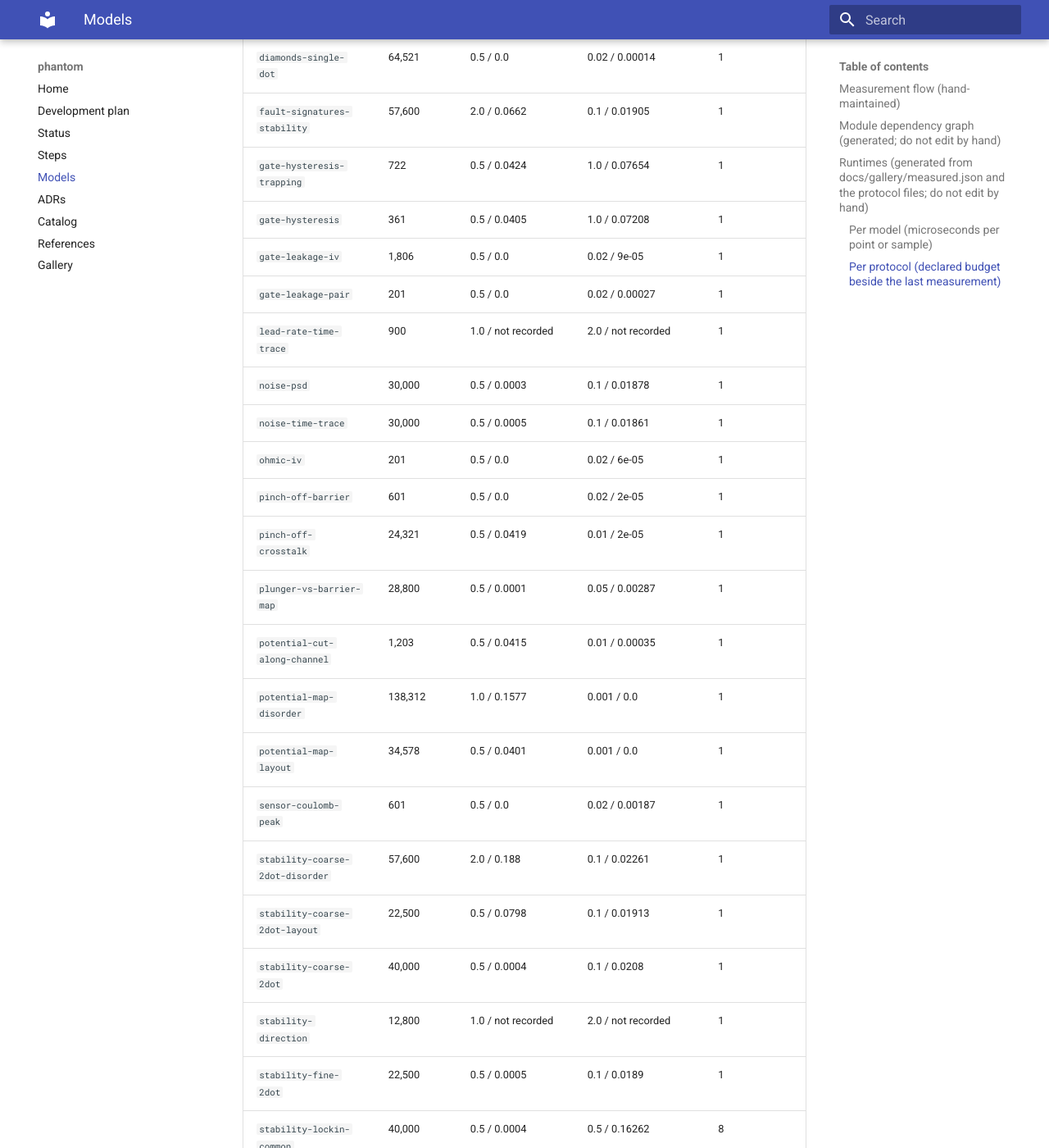
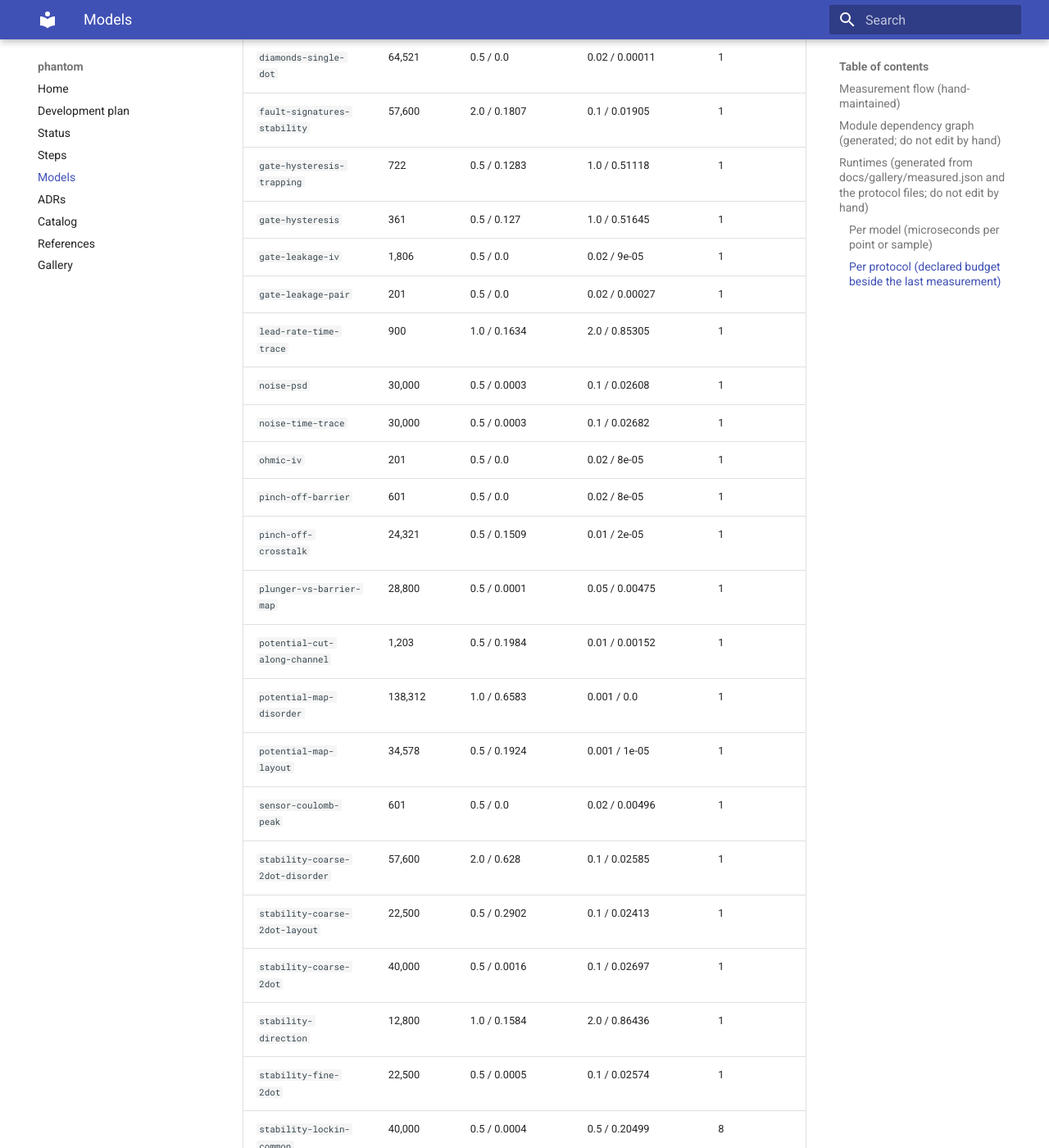
Before and after one commit to CowboyQuantum/phantom, an MkDocs documentation site: the page built from docs/MODELS.md, in a window 1280 px wide and 1400 px high, scrolled down 6006 px. Shown: the whole window at 82% size. Built offline with MkDocs 1.6.1 and Material for MkDocs 9.7.7, drawn with Linux system fonts in a browser that asks for light colours; some of the changed text lies outside the part shown.

Commit message:
gallery: plunger-to-sensor-gate short as the fault signature; unintentional-dots budget 1 s/pt (larger grid with reservoir gates); full runtime record; lint
Budget raised from 400 ms to 1000 ms per point: the layout's bounding box grew with the two reservoir gates, so each draw's charge-energy map is about twice as large.

Co-Authored-By: Claude Fable 5.1 <noreply@anthropic.com>

```diff
--- a/docs/MODELS.md
+++ b/docs/MODELS.md
@@ -233,57 +233,57 @@ flowchart LR
 ## Runtimes (generated from `docs/gallery/measured.json` and the protocol files; do not edit by hand)
 
 <!-- runtimes:start -->
-Last recorded on 2026-10-26 at commit `eb0100e` on Windows-11-10.0.26200-SP0 (python 3.12.10, numpy 2.5.4), by `scripts/gallery.py --record`. Wall times are machine-dependent; counts are exact. The reference platform's numbers are in the CI artifact `gallery-ubuntu-latest` (ADR 0010).
+Last recorded on 2026-10-26 at commit `28e8d87` on Windows-11-10.0.26200-SP0 (python 3.12.10, numpy 2.5.4), by `scripts/gallery.py --record`. Wall times are machine-dependent; counts are exact. The reference platform's numbers are in the CI artifact `gallery-ubuntu-latest` (ADR 0010).
 
 ### Per model (microseconds per point or sample)
 
 | model | what is timed | points | us per point |
 |---|---|---|---|
-| `charge.ci.ConstantInteractionParams.mean_occupation` | thermal occupation per gate point | 10,000 | 1.43 |
-| `charge.hubbard.HubbardParams.mean_occupation` | 16x16 diagonalisation per gate point | 10,000 | 9.872 |
-| `readout.sensor.SensorSETParams.current_a` | sensor current per point | 100,000 | 0.118 |
-| `readout.noise.TelegraphNoise.trace` | one fluctuator per sample | 100,000 | 0.658 |
-| `readout.noise.OneOverFNoise.trace` | 24 fluctuators per sample | 10,000 | 16.021 |
-| `readout.measure.SensedDoubleDot.sweep_a (noisy)` | occupation + sensor + three noise traces per point | 10,000 | 18.406 |
-| `readout.lockin.lockin_sweep_a_per_v` | 8 evaluations per point, noisy | 2,500 | 145.759 |
-| `readout.lockin.lockin_sweep_dynamic_a_per_v` | 8 evaluations + rate dynamics per point, noisy | 2,500 | 154.833 |
-| `readout.loading.latched_occupation` | per scan step | 100,000 | 0.936 |
+| `charge.ci.ConstantInteractionParams.mean_occupation` | thermal occupation per gate point | 10,000 | 2.817 |
+| `charge.hubbard.HubbardParams.mean_occupation` | 16x16 diagonalisation per gate point | 10,000 | 11.477 |
+| `readout.sensor.SensorSETParams.current_a` | sensor current per point | 100,000 | 0.158 |
+| `readout.noise.TelegraphNoise.trace` | one fluctuator per sample | 100,000 | 0.69 |
+| `readout.noise.OneOverFNoise.trace` | 24 fluctuators per sample | 10,000 | 18.332 |
+| `readout.measure.SensedDoubleDot.sweep_a (noisy)` | occupation + sensor + three noise traces per point | 10,000 | 21.664 |
+| `readout.lockin.lockin_sweep_a_per_v` | 8 evaluations per point, noisy | 2,500 | 184.785 |
+| `readout.lockin.lockin_sweep_dynamic_a_per_v` | 8 evaluations + rate dynamics per point, noisy | 2,500 | 213.524 |
+| `readout.loading.latched_occupation` | per scan step | 100,000 | 1.016 |
 
 ### Per protocol (declared budget beside the last measurement)
 
 | protocol | points | compile budget s / measured | run budget ms per point / measured | evaluations per point |
 |---|---|---|---|---|
-| `coulomb-oscillations-single-dot` | 1,201 | 0.5 / 0.0 | 0.05 / 0.00191 | 1 |
-| `crosstalk-lines` | 57,600 | 0.5 / 0.0939 | 0.05 / 0.00195 | 1 |
-| `diamonds-single-dot` | 64,521 | 0.5 / 0.0 | 0.02 / 0.00014 | 1 |
-| `fault-signatures-stability` | 57,600 | 2.0 / 0.0662 | 0.1 / 0.01905 | 1 |
-| `gate-hysteresis-trapping` | 722 | 0.5 / 0.0424 | 1.0 / 0.07654 | 1 |
-| `gate-hysteresis` | 361 | 0.5 / 0.0405 | 1.0 / 0.07208 | 1 |
+| `coulomb-oscillations-single-dot` | 1,201 | 0.5 / 0.0 | 0.05 / 0.00249 | 1 |
+| `crosstalk-lines` | 57,600 | 0.5 / 0.2673 | 0.05 / 0.00244 | 1 |
+| `diamonds-single-dot` | 64,521 | 0.5 / 0.0 | 0.02 / 0.00011 | 1 |
+| `fault-signatures-stability` | 57,600 | 2.0 / 0.1807 | 0.1 / 0.01905 | 1 |
+| `gate-hysteresis-trapping` | 722 | 0.5 / 0.1283 | 1.0 / 0.51118 | 1 |
+| `gate-hysteresis` | 361 | 0.5 / 0.127 | 1.0 / 0.51645 | 1 |
 | `gate-leakage-iv` | 1,806 | 0.5 / 0.0 | 0.02 / 9e-05 | 1 |
 | `gate-leakage-pair` | 201 | 0.5 / 0.0 | 0.02 / 0.00027 | 1 |
-| `lead-rate-time-trace` | 900 | 1.0 / not recorded | 2.0 / not recorded | 1 |
-| `noise-psd` | 30,000 | 0.5 / 0.0003 | 0.1 / 0.01878 | 1 |
-| `noise-time-trace` | 30,000 | 0.5 / 0.0005 | 0.1 / 0.01861 | 1 |
-| `ohmic-iv` | 201 | 0.5 / 0.0 | 0.02 / 6e-05 | 1 |
-| `pinch-off-barrier` | 601 | 0.5 / 0.0 | 0.02 / 2e-05 | 1 |
-| `pinch-off-crosstalk` | 24,321 | 0.5 / 0.0419 | 0.01 / 2e-05 | 1 |
-| `plunger-vs-barrier-map` | 28,800 | 0.5 / 0.0001 | 0.05 / 0.00287 | 1 |
-| `potential-cut-along-channel` | 1,203 | 0.5 / 0.0415 | 0.01 / 0.00035 | 1 |
-| `potential-map-disorder` | 138,312 | 1.0 / 0.1577 | 0.001 / 0.0 | 1 |
-| `potential-map-layout` | 34,578 | 0.5 / 0.0401 | 0.001 / 0.0 | 1 |
-| `sensor-coulomb-peak` | 601 | 0.5 / 0.0 | 0.02 / 0.00187 | 1 |
-| `stability-coarse-2dot-disorder` | 57,600 | 2.0 / 0.188 | 0.1 / 0.02261 | 1 |
-| `stability-coarse-2dot-layout` | 22,500 | 0.5 / 0.0798 | 0.1 / 0.01913 | 1 |
-| `stability-coarse-2dot` | 40,000 | 0.5 / 0.0004 | 0.1 / 0.0208 | 1 |
-| `stability-direction` | 12,800 | 1.0 / not recorded | 2.0 / not recorded | 1 |
-| `stability-fine-2dot` | 22,500 | 0.5 / 0.0005 | 0.1 / 0.0189 | 1 |
-| `stability-lockin-common` | 40,000 | 0.5 / 0.0004 | 0.5 / 0.16262 | 8 |
-| `stability-lockin-detuning` | 40,000 | 0.5 / 0.0004 | 0.5 / 0.16237 | 8 |
-| `stability-lockin-p1` | 40,000 | 0.5 / 0.0006 | 0.5 / 0.16375 | 8 |
-| `stability-lockin-p2` | 40,000 | 0.5 / 0.0004 | 0.5 / 0.1631 | 8 |
-| `stability-vs-sweep-rate` | 19,200 | 1.0 / not recorded | 2.0 / not recorded | 1 |
-| `turn-on-global` | 201 | 0.5 / 0.0363 | 1.0 / 0.07725 | 1 |
-| `turn-on-single-gate-layout` | 361 | 0.5 / 0.0386 | 1.0 / 0.07483 | 1 |
-| `turn-on-single-gate` | 601 | 0.5 / 0.0 | 0.02 / 7e-05 | 1 |
-| `unintentional-dots` | 125 | 1.0 / 0.0 | 400.0 / 82.70662 | 1 |
+| `lead-rate-time-trace` | 900 | 1.0 / 0.1634 | 2.0 / 0.85305 | 1 |
+| `noise-psd` | 30,000 | 0.5 / 0.0003 | 0.1 / 0.02608 | 1 |
+| `noise-time-trace` | 30,000 | 0.5 / 0.0003 | 0.1 / 0.02682 | 1 |
+| `ohmic-iv` | 201 | 0.5 / 0.0 | 0.02 / 8e-05 | 1 |
+| `pinch-off-barrier` | 601 | 0.5 / 0.0 | 0.02 / 8e-05 | 1 |
+| `pinch-off-crosstalk` | 24,321 | 0.5 / 0.1509 | 0.01 / 2e-05 | 1 |
+| `plunger-vs-barrier-map` | 28,800 | 0.5 / 0.0001 | 0.05 / 0.00475 | 1 |
+| `potential-cut-along-channel` | 1,203 | 0.5 / 0.1984 | 0.01 / 0.00152 | 1 |
+| `potential-map-disorder` | 138,312 | 1.0 / 0.6583 | 0.001 / 0.0 | 1 |
+| `potential-map-layout` | 34,578 | 0.5 / 0.1924 | 0.001 / 1e-05 | 1 |
+| `sensor-coulomb-peak` | 601 | 0.5 / 0.0 | 0.02 / 0.00496 | 1 |
+| `stability-coarse-2dot-disorder` | 57,600 | 2.0 / 0.628 | 0.1 / 0.02585 | 1 |
+| `stability-coarse-2dot-layout` | 22,500 | 0.5 / 0.2902 | 0.1 / 0.02413 | 1 |
+| `stability-coarse-2dot` | 40,000 | 0.5 / 0.0016 | 0.1 / 0.02697 | 1 |
+| `stability-direction` | 12,800 | 1.0 / 0.1584 | 2.0 / 0.86436 | 1 |
+| `stability-fine-2dot` | 22,500 | 0.5 / 0.0005 | 0.1 / 0.02574 | 1 |
+| `stability-lockin-common` | 40,000 | 0.5 / 0.0004 | 0.5 / 0.20499 | 8 |
+| `stability-lockin-detuning` | 40,000 | 0.5 / 0.0004 | 0.5 / 0.2142 | 8 |
+| `stability-lockin-p1` | 40,000 | 0.5 / 0.0004 | 0.5 / 0.2212 | 8 |
+| `stability-lockin-p2` | 40,000 | 0.5 / 0.0004 | 0.5 / 0.21606 | 8 |
+| `stability-vs-sweep-rate` | 19,200 | 1.0 / 0.1528 | 2.0 / 0.9076 | 1 |
+| `turn-on-global` | 201 | 0.5 / 0.1651 | 1.0 / 0.42984 | 1 |
+| `turn-on-single-gate-layout` | 361 | 0.5 / 0.1437 | 1.0 / 0.36805 | 1 |
+| `turn-on-single-gate` | 601 | 0.5 / 0.0 | 0.02 / 8e-05 | 1 |
+| `unintentional-dots` | 125 | 1.0 / 0.0 | 1000.0 / 563.63218 | 1 |
 <!-- runtimes:end -->
--- a/docs/gallery/protocols/fault-signatures-stability.yaml
+++ b/docs/gallery/protocols/fault-signatures-stability.yaml
@@ -1,7 +1,7 @@
 id: fault-signatures-stability
 name: Wiring-fault signatures in the coarse stability map
 step: 3
-description: The layout-derived coarse map with the clean wiring and with three named faults, programmed voltages on the axes. Sensor-coupling asymmetry (dot 2 coupled four times more weakly) leaves one dot's lines faint. Shorting P2 to B_R makes the right barrier follow P2, so dot 2 moves toward the reservoir and its lines change slope and spacing. (Shorting P2 to the middle barrier merges the two dots into one at this operating point, which the two-dot model cannot show.) An open B_L floats at 0 V instead of its set point, raising the left barrier so dot 1 holds fewer electrons and its lines shift. Placeholder faults (calibration none), default noise draw.
+description: The layout-derived coarse map with the clean wiring and with three named faults, programmed voltages on the axes. Sensor-coupling asymmetry (dot 2 coupled four times more weakly) leaves one dot's lines faint. Shorting P2 to the sensor gate SG makes the sensor gate follow P2, so the sensor is dragged off its flank as P2 sweeps and the whole map is modulated by the sensor's own Coulomb peak. (Shorting a plunger to a neighbouring barrier opens that barrier and dissolves the dot into the reservoir or merges the two dots, which the two-dot model cannot show.) An open B_L floats at 0 V instead of its set point, raising the left barrier so dot 1 holds fewer electrons and its lines shift. Placeholder faults (calibration none), default noise draw.
 layers: [layout, electrostatics, disorder, charge, readout]
 runner: step3:fault_signatures_stability
 instance:
@@ -16,7 +16,7 @@ instance:
   cases:
     - {name: clean}
     - {name: sensor_asym, sensor_beta_factors: [1.0, 0.25]}
-    - {name: short_P2_BR, shorted: [[P2, B_R]]}
+    - {name: short_P2_SG, shorted: [[P2, SG]]}
     - {name: open_BL, open: [B_L], stuck_potential_v: 0.0}
 sweep:
   - {gate: P1, from: -0.12, to: 0.12, points: 120, unit: V, relative_to: operating_point}
@@ -26,7 +26,7 @@ render:
   panels:
     - {kind: map, x: v_p1_clean_v, y: v_p2_clean_v, z: current_clean_a, xlabel: "P1 (V)", ylabel: "P2 (V)", zlabel: "sensor current (A)", title: clean}
     - {kind: map, x: v_p1_sensor_asym_v, y: v_p2_sensor_asym_v, z: current_sensor_asym_a, xlabel: "P1 (V)", ylabel: "P2 (V)", zlabel: "sensor current (A)", title: "dot 2 weakly coupled to the sensor"}
-    - {kind: map, x: v_p1_short_P2_BR_v, y: v_p2_short_P2_BR_v, z: current_short_P2_BR_a, xlabel: "P1 (V)", ylabel: "P2 (V)", zlabel: "sensor current (A)", title: "P2 shorted to B_R"}
+    - {kind: map, x: v_p1_short_P2_SG_v, y: v_p2_short_P2_SG_v, z: current_short_P2_SG_a, xlabel: "P1 (V)", ylabel: "P2 (V)", zlabel: "sensor current (A)", title: "P2 shorted to SG"}
     - {kind: map, x: v_p1_open_BL_v, y: v_p2_open_BL_v, z: current_open_BL_a, xlabel: "P1 (V)", ylabel: "P2 (V)", zlabel: "sensor current (A)", title: "B_L open (floats at 0 V)"}
 budget:
   compile: {wall_s: 2.0, solver_calls: 0}
--- a/docs/gallery/protocols/unintentional-dots.yaml
+++ b/docs/gallery/protocols/unintentional-dots.yaml
@@ -20,5 +20,5 @@ render:
     - {kind: line, x: density_cm2, y: fraction_with_extra, xlabel: "interface charge density (cm^-2)", ylabel: "fraction of draws with an extra minimum", log_x: true, title: "fraction"}
 budget:
   compile: {wall_s: 1.0, solver_calls: 0}
-  run: {wall_ms_per_point: 400.0, points: 125, model_evals_per_point: 1, solver_calls: 0}
+  run: {wall_ms_per_point: 1000.0, points: 125, model_evals_per_point: 1, solver_calls: 0}
 must_show: []
```
Also changed, not shown: docs/STATUS.md (+2 -2 lines), docs/gallery/measured.json (+71 -53 lines), 1 other file.
